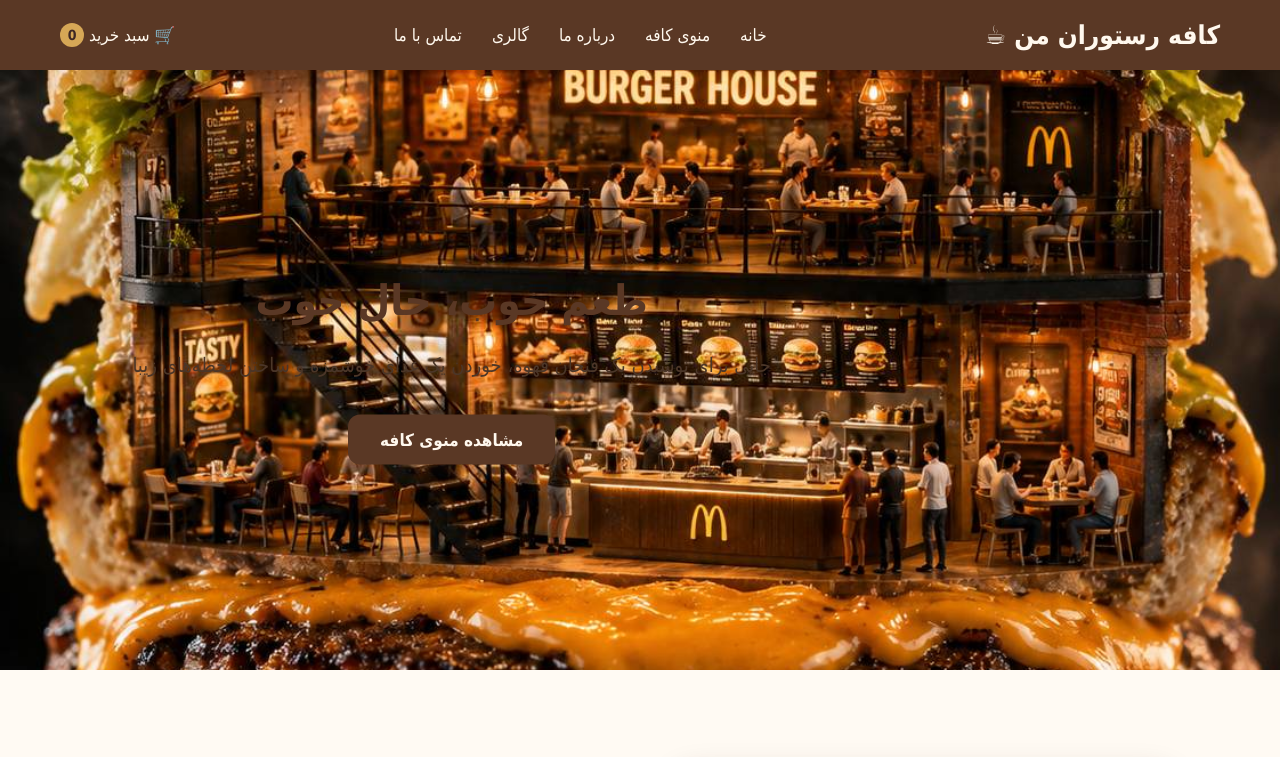
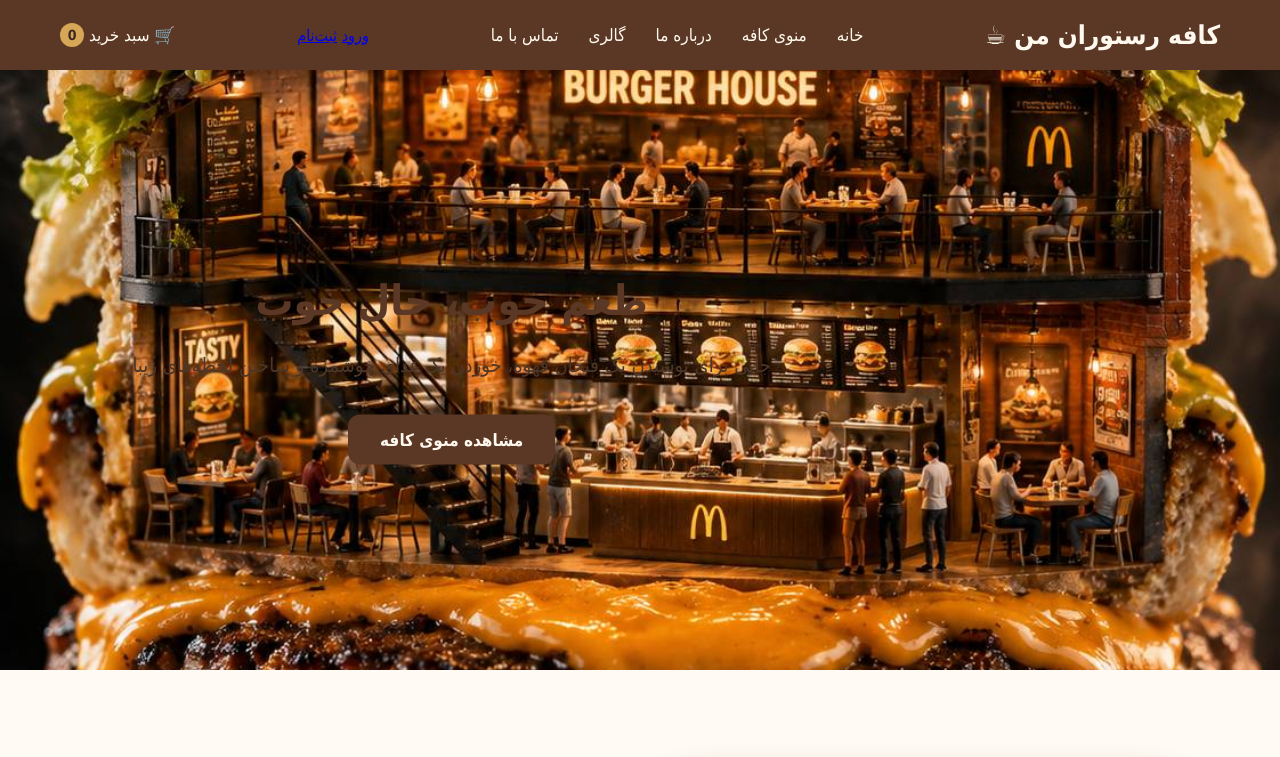
Before and after one commit to kati1966/Cafe-restaurant, a plain HTML site: page index.html in a window 1280 px wide. Shown: the top 757 px of the page. Drawn offline with Linux system fonts and the light colour scheme.

Commit message:
Update index.html

```diff
--- a/index.html
+++ b/index.html
@@ -32,13 +32,17 @@
         </ul>
     </nav>
 
+    <div class="user-actions">
+        <a href="login.html">ورود</a>
+        <a href="register.html">ثبت‌نام</a>
+    </div>
+
     <a href="cart.html" class="cart">
         🛒 سبد خرید
         <span id="cart-count">0</span>
     </a>
 
 </header>
-
     <main>
 
         <!-- Hero Section -->
```
Lines whose indentation alone changed are shown as unchanged.
